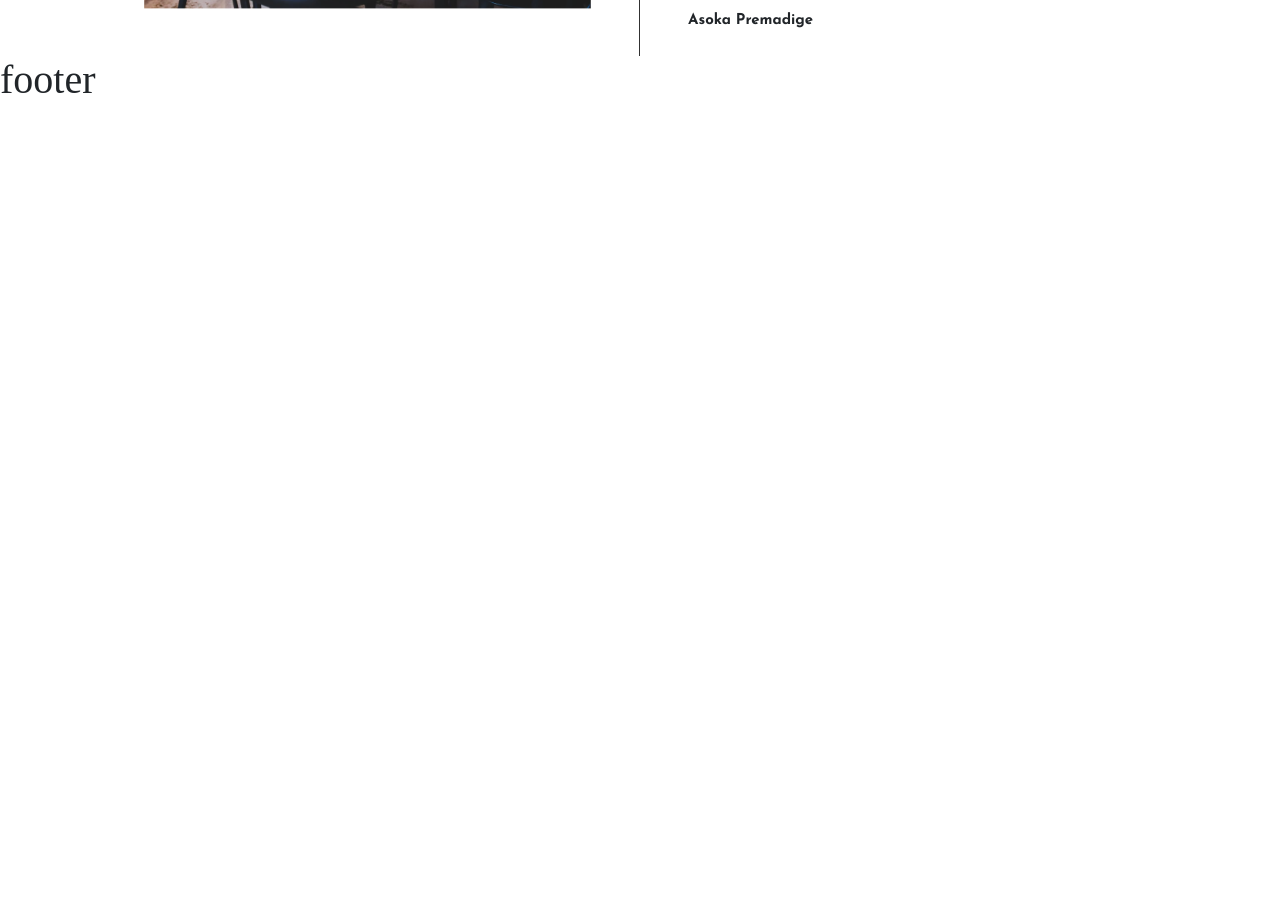
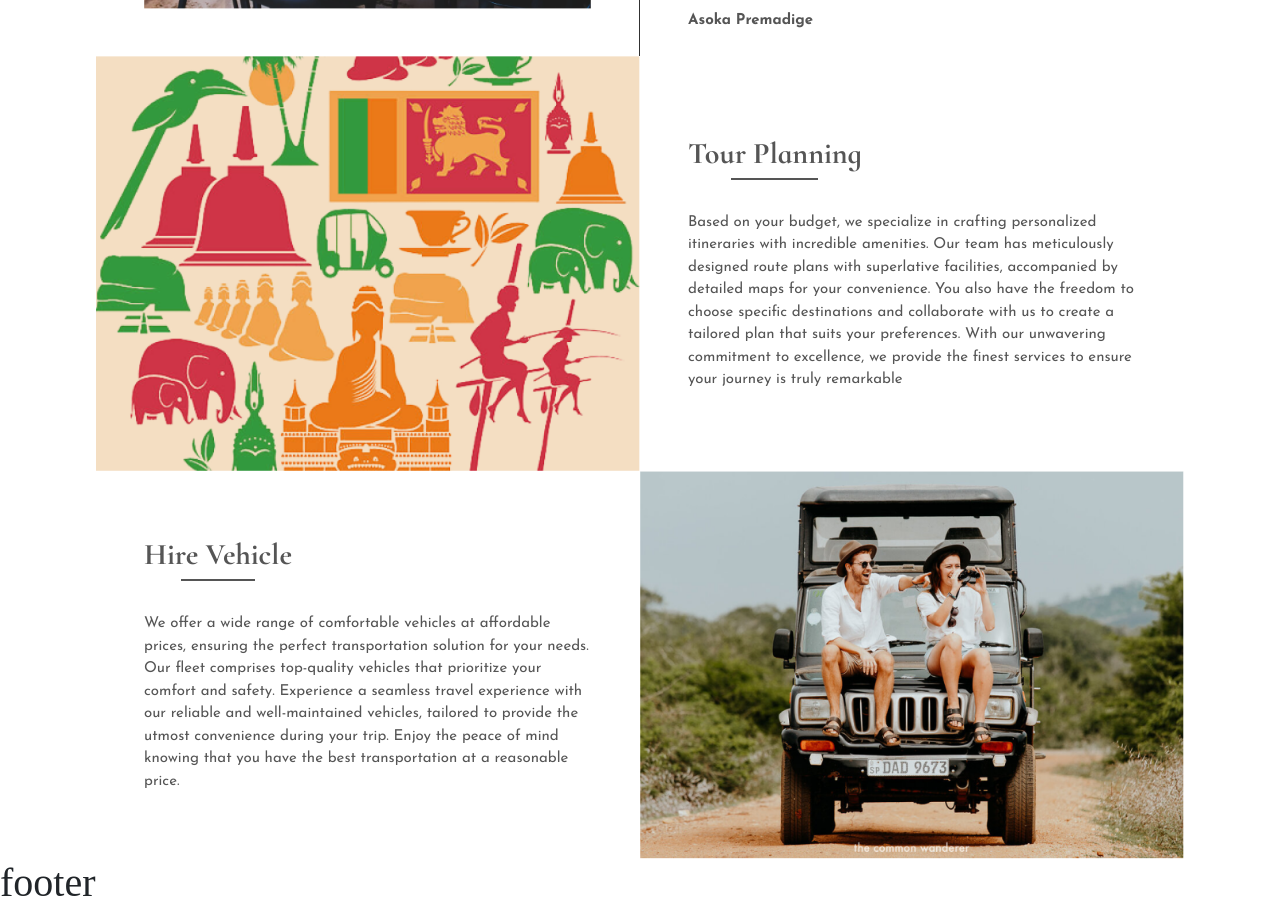
Before and after one commit to Thinushika/viking-restaurant, a Next.js app: page / in a window 1280 px wide. Shown: the part 1680-2595 px from the top of the page. Before the commit the page ends 1792 px from the top, so only its background shows below. Built offline with nearby package versions, Linux system fonts and the light colour scheme.

Commit message:
description section

```diff
--- /dev/null
+++ b/src/components/home_components/desc/index.tsx
@@ -0,0 +1,52 @@
+import Image from 'next/image'
+import styles from '../../../styles/Home.module.css'
+import React from 'react'
+
+const Descrioption = () => {
+    return (
+        <>
+            <div className="d-flex flex-column px-2 px-lg-5">
+                <div className="d-flex flex-column flex-lg-row px-0 px-lg-5">
+                    <div className="col-12 col-lg-6 pb-lg-0">
+                        <Image
+                            src={"/assests/images/bg/tour_planing.png"}
+                            alt=""
+                            width={350}
+                            height={300}
+                            className={`${styles.imgStory}`}
+                        />
+                    </div>
+                    <div className={`col-12 col-lg-6 py-5 px-0 px-lg-5 d-flex flex-column justify-content-center ${styles.Descrioption}`}>
+                        <h3 className="d-flex flex-column">
+                            Tour Planning
+                        </h3>
+                        <p className="mb-0">
+                            Based on your budget, we specialize in crafting personalized itineraries with incredible amenities. Our team has meticulously designed route plans with superlative facilities, accompanied by detailed maps for your convenience. You also have the freedom to choose specific destinations and collaborate with us to create a tailored plan that suits your preferences. With our unwavering commitment to excellence, we provide the finest services to ensure your journey is truly remarkable
+                        </p>
+                    </div>
+                </div>
+                <div className="d-flex flex-column flex-lg-row-reverse px-0 px-lg-5">
+                    <div className="col-12 col-lg-6  pt-lg-0">
+                        <Image
+                            src={"/assests/images/bg/hire_vehicle.png"}
+                            alt=""
+                            width={350}
+                            height={300}
+                            className={`${styles.imgStory}`}
+                        />
+                    </div>
+                    <div className={`col-12 col-lg-6 py-5 px-0 px-lg-5 d-flex flex-column justify-content-center ${styles.Descrioption}`}>
+                        <h3 className="d-flex flex-column">
+                        Hire Vehicle
+                        </h3>
+                        <p className="mb-0">
+                        We offer a wide range of comfortable vehicles at affordable prices, ensuring the perfect transportation solution for your needs. Our fleet comprises top-quality vehicles that prioritize your comfort and safety. Experience a seamless travel experience with our reliable and well-maintained vehicles, tailored to provide the utmost convenience during your trip. Enjoy the peace of mind knowing that you have the best transportation at a reasonable price.
+                        </p>
+                    </div>
+                </div>
+            </div>
+        </>
+    )
+}
+
+export default Descrioption
--- a/src/pages/index.tsx
+++ b/src/pages/index.tsx
@@ -3,6 +3,7 @@ import Hero from "../components/home_components/Hero/Hero";
 import CheckAvailability from "@/components/home_components/check_availability/CheckAvailability";
 import ContactDetails from "@/components/home_components/contact_details";
 import TheStory from "@/components/home_components/the_story";
+import Descrioption from "@/components/home_components/desc";
 
 
 export default function Home() {
@@ -20,6 +21,7 @@ export default function Home() {
         <CheckAvailability />
         <ContactDetails />
         <TheStory />
+        <Descrioption />
         </div>
       </main>
     </>
--- a/src/styles/Home.module.css
+++ b/src/styles/Home.module.css
@@ -91,15 +91,18 @@
   font-family: var(--font-cormorant) !important;
   font-size: 30px;
   font-weight: 700;
+  color: #555;
 }
 .storySec p{
   font-family: var(--font-josefin) !important;
   font-size: 15px;
+  color: #555;
 }
 .storySec span{
   font-family: var(--font-josefin) !important;
   font-weight: 700;
   font-size: 15px;
+  color: #555;
 }
 .borderRight{
   border-right: solid 1px #313131;
@@ -108,6 +111,35 @@
   width: 100% !important;
   height: auto !important;
 }
+.Descrioption h3 {
+  font-family: var(--font-cormorant) !important;
+  font-size: 30px;
+  font-weight: 700;
+  position: relative;
+  margin-bottom: 40px;
+  width: max-content;
+  color: #555;
+}
+
+.Descrioption h3::after {
+  content: "";
+  position: absolute;
+  bottom: -8px;
+  left: 25%;
+  width: 50%;
+  border-bottom: 2px solid #555;
+}
+.Descrioption p{
+  font-family: var(--font-josefin) !important;
+  font-size: 15px;
+  color: #555;
+}
+
+
+
+
+
+
 
 @media screen and (max-width: 992px) {
   .checkCard {
```
Also changed, not shown: public/assests/images/bg/hire_vehicle.png (renamed from public/assests/images/bg/Rectangle 58.png), public/assests/images/bg/tour_planing.png (renamed from public/assests/images/bg/Rectangle 59.png), src/components/home_components/contact_details/index.tsx (renamed from src/components/home_components/contact_details/index.jsx), src/components/home_components/the_story/index.tsx (renamed from src/components/home_components/the_story/index.jsx).
